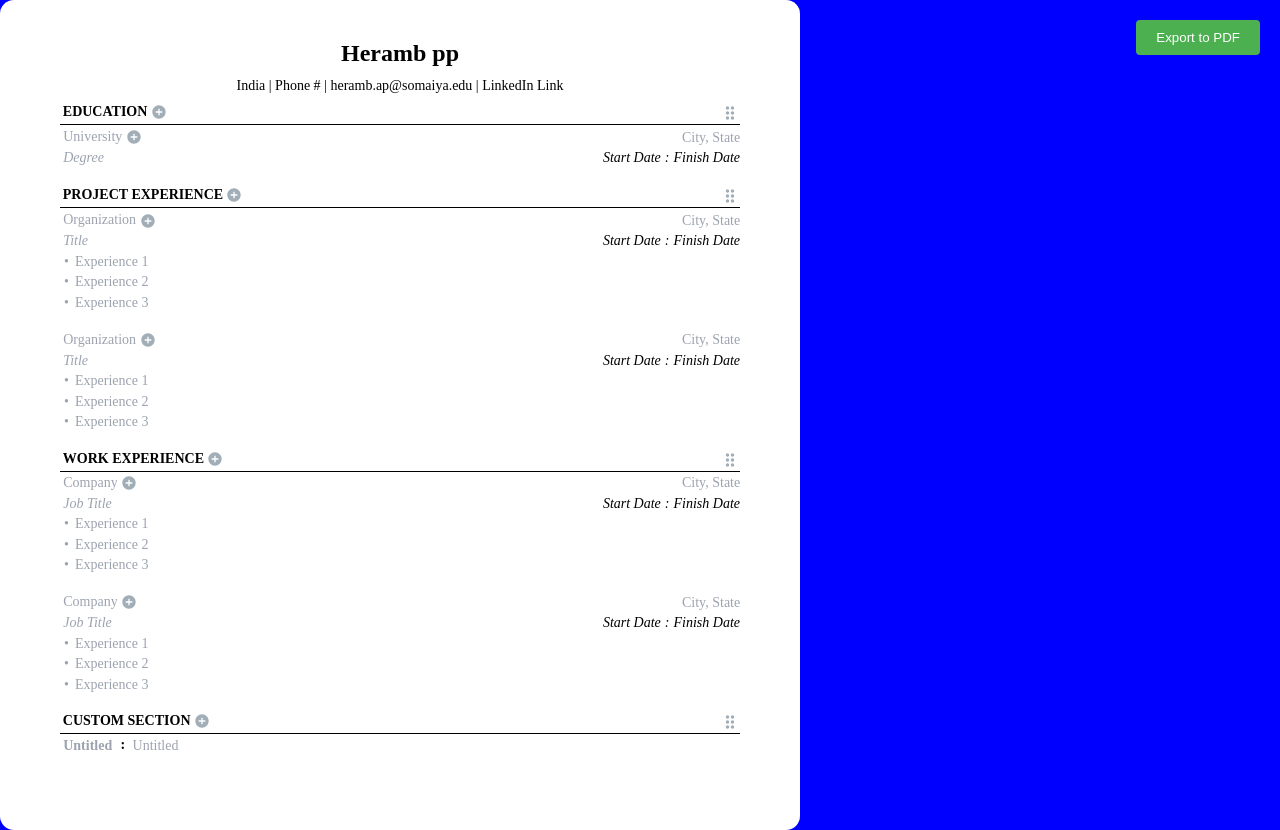
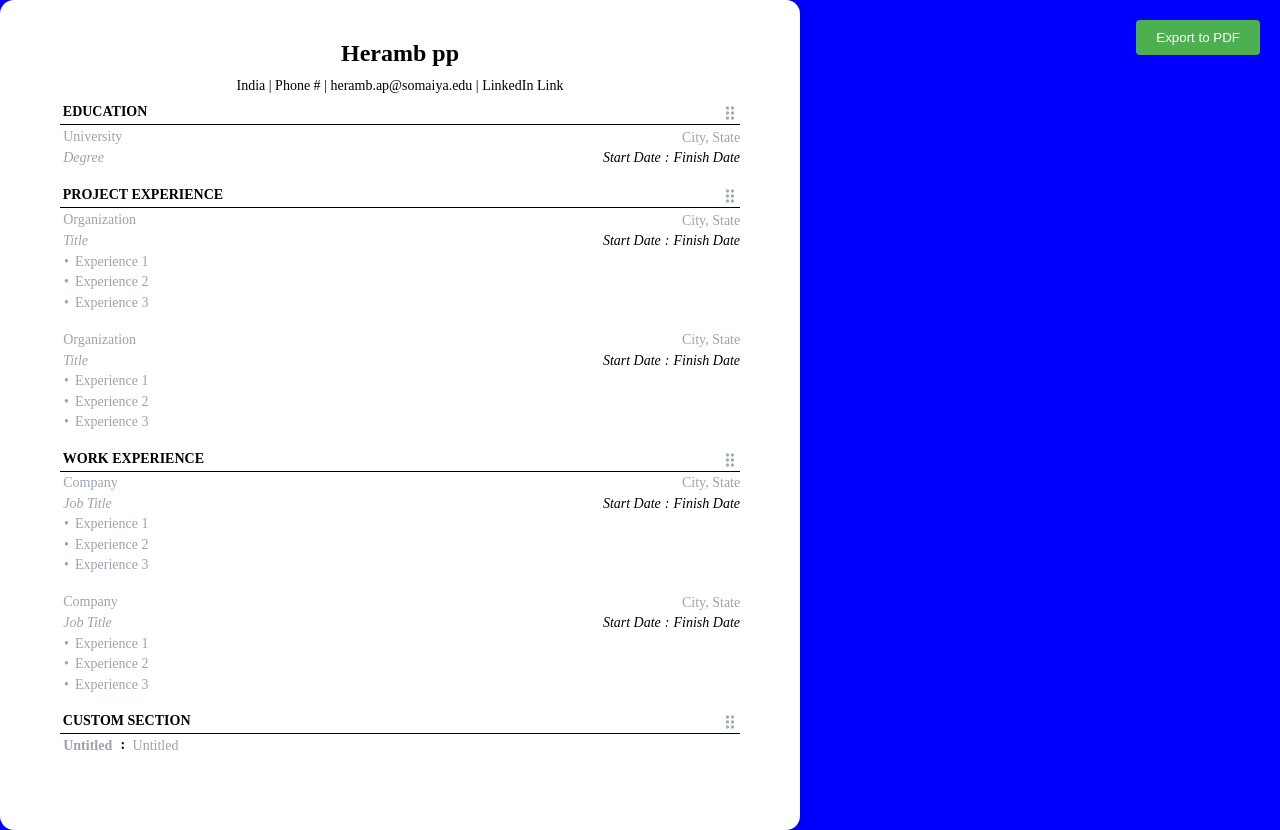
Before and after one commit to aarushsaboo/resume-frontend, a React (Create React App) app: page / in a window 1280 px wide. Built offline with nearby package versions, Linux system fonts and the light colour scheme; the HTML template or start-up script is replaced by a standard one.

Commit message:
removed svgs from the pdf..

```diff
--- a/src/components/Heading/Heading.js
+++ b/src/components/Heading/Heading.js
@@ -30,7 +30,7 @@
           {headingText}
           {/* Make sure we're showing the text here for width calculation */}
         </span>
-        <div className={styles.rightIcon}>
+        {/* <div className={styles.rightIcon}>
           <svg
             data-v-5e2699e2-s=""
             width="16"
@@ -45,7 +45,7 @@
               fill="#A1AEB7"
             ></path>
           </svg>
-        </div>
+        </div> */}
       </div>
       <div>
         <svg
--- a/src/components/Organization/Organization.js
+++ b/src/components/Organization/Organization.js
@@ -39,7 +39,7 @@
                 className={styles.input}
                 style={{ width: orgWidth }}
               />
-              <svg
+              {/* <svg
                 width="16"
                 height="16"
                 viewBox="0 0 16 16"
@@ -51,7 +51,7 @@
                   d="M7.99992 1.33398C4.31992 1.33398 1.33325 4.32065 1.33325 8.00065C1.33325 11.6807 4.31992 14.6673 7.99992 14.6673C11.6799 14.6673 14.6666 11.6807 14.6666 8.00065C14.6666 4.32065 11.6799 1.33398 7.99992 1.33398ZM11.3333 8.66732H8.66659V11.334L7.33325 11.334V8.66732H4.66659V7.33398L7.33325 7.33398L7.33325 4.66732H8.66659V7.33398H11.3333L11.3333 8.66732Z"
                   fill="#A1AEB7"
                 ></path>
-              </svg>
+              </svg> */}
             </div>
             <span
               ref={orgHiddenText}
```
